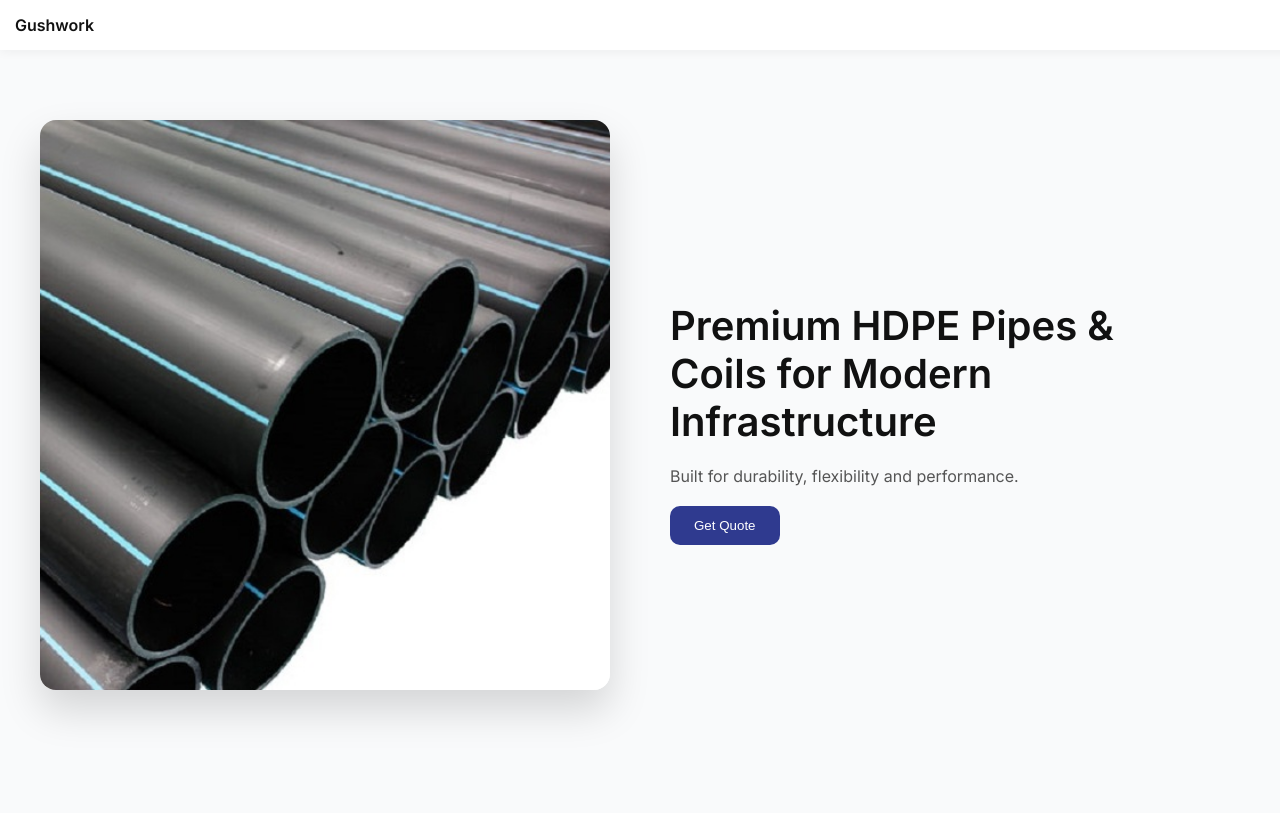
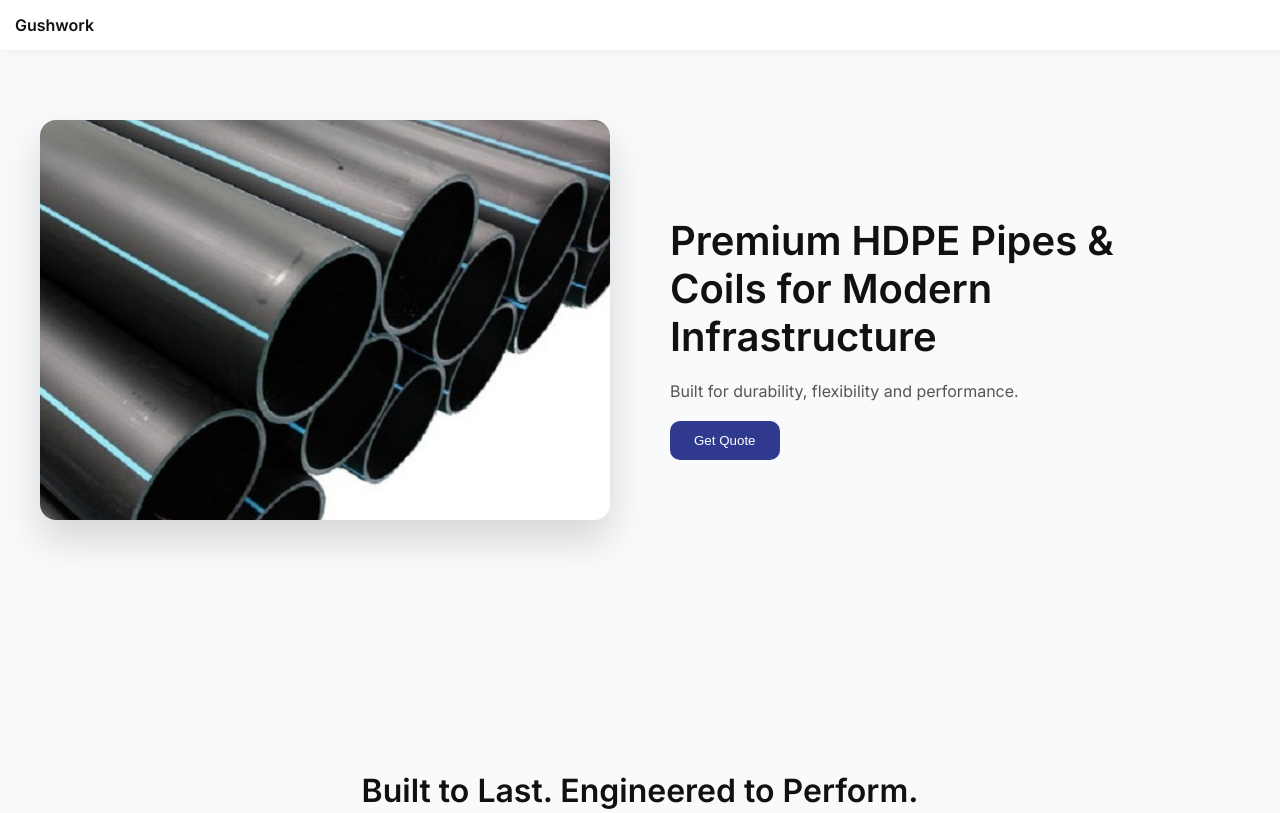
Before and after one commit to mediwakar5229-Star/gushwork-frontend-assignment, a plain HTML site: page index.html in a window 1280 px wide. Shown: the top 813 px of the page. Drawn offline with Linux system fonts and the light colour scheme.

Commit message:
Update styles.css

```diff
--- a/styles.css
+++ b/styles.css
@@ -5,7 +5,7 @@ body{font-family:Inter;margin:0;background:#f9fafb;color:#111}
 
 .hero{padding:120px 0}
 .hero-wrapper{display:grid;grid-template-columns:1fr 1fr;gap:60px;align-items:center}
-.hero-image img{width:100%;border-radius:16px;box-shadow:0 20px 40px rgba(0,0,0,.15)}
+.hero-image img {width:100%;height:400px;object-fit:cover;border-radius:16px;box-shadow:0 20px 40px rgba(0,0,0,.15);}
 .hero-content{max-width:500px}
 .hero-content h1{font-size:40px;font-weight:600;margin-bottom:20px;line-height:1.2}
 .hero-content p{color:#555;margin-bottom:20px}
```
